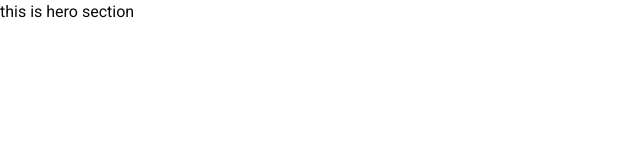
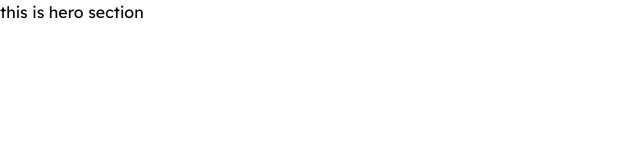
Before and after one commit to husnearaa/ByteSpace, a Next.js app: page / in a window 1280 px wide. Shown: the top 160 px of the page, without its empty margins (0-640 px from the left). Built offline with nearby package versions, Linux system fonts and the light colour scheme.

Commit message:
refactor layout to use Lexend Deca font and update metadata

```diff
--- a/src/app/layout.tsx
+++ b/src/app/layout.tsx
@@ -1,17 +1,19 @@
 import type { Metadata } from "next";
-import { Roboto } from "next/font/google";
 import "./globals.css";
 import { Toaster } from "sonner";
+import { Lexend_Deca } from "next/font/google";
 
-
-const roboto = Roboto({
+const lexendDeca = Lexend_Deca({
   subsets: ["latin"],
-  weight: ["100", "300", "400", "500", "700", "900"],
+  weight: ["100", "200", "300", "400", "500", "600", "700", "800", "900"],
 });
-
 export const metadata: Metadata = {
   title: "ByteSpace",
-  description: "ByteSpace",
+   icons: {
+    icon: "/logo.png",
+  },
+  description:
+    "ByteSpace is a platform that allows you to create and share your own AI-powered applications. You can build apps using our no-code interface, or you can use our API to integrate AI into your existing applications.",
 };
 
 export default function RootLayout({
@@ -20,13 +22,11 @@ export default function RootLayout({
   children: React.ReactNode;
 }>) {
   return (
-    <html lang="en" suppressHydrationWarning>
-      <body
-        className={`${roboto.className} antialiased`}
-        suppressHydrationWarning
-      >
+    <html lang="en">
+      <body className={`${lexendDeca.className} antialiased`}>
         <Toaster position="bottom-right" richColors />
-      {children}
+
+        {children}
       </body>
     </html>
   );
```
Also changed, not shown: public/logo.png.
